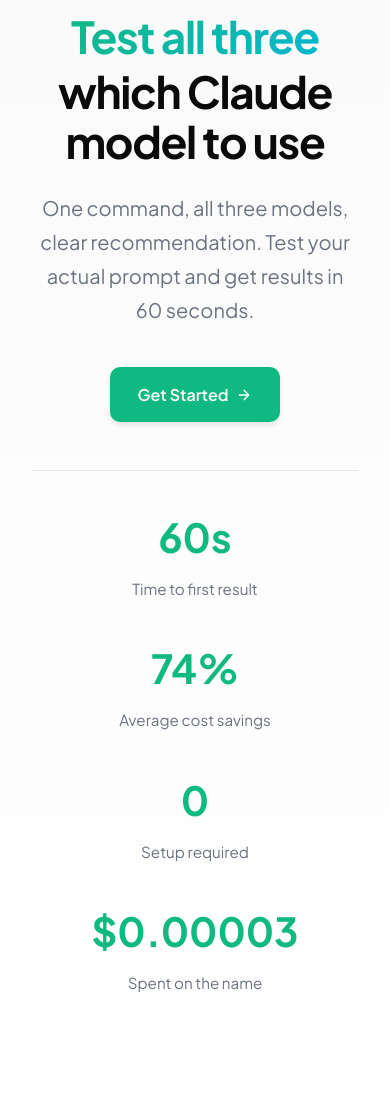
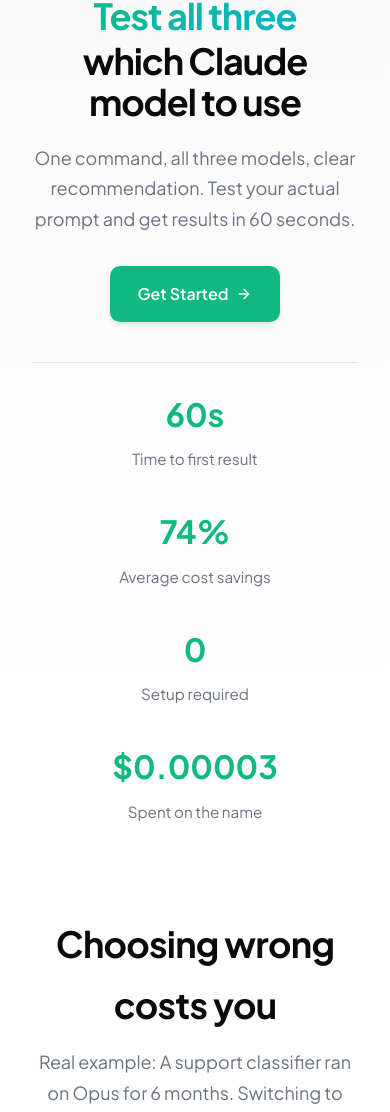
Before and after one commit to mpalermiti/which-claude, a website: page docs/index.html in a window 390 px wide. Shown: the part 144-1256 px from the top of the page. Drawn offline with Linux system fonts and the light colour scheme.

Commit message:
Reduce font sizes and spacing across the site for tighter design

```diff
--- a/docs/index.html
+++ b/docs/index.html
@@ -89,17 +89,17 @@
 
     /* Hero */
     .hero {
-      padding: 4rem 0 3rem;
+      padding: 3rem 0 2.5rem;
       text-align: center;
       background: linear-gradient(to bottom, var(--surface), var(--bg));
     }
 
     .hero h1 {
       font-family: 'Plus Jakarta Sans', sans-serif;
-      font-size: 4rem;
+      font-size: 3.25rem;
       font-weight: 700;
       line-height: 1.15;
-      margin-bottom: 1.5rem;
+      margin-bottom: 1.25rem;
       letter-spacing: -0.03em;
       color: var(--text);
       overflow: visible;
@@ -111,16 +111,16 @@
       -webkit-text-fill-color: transparent;
       background-clip: text;
       display: inline-block;
-      min-width: 380px;
+      min-width: 320px;
       text-align: center;
       padding-bottom: 0.1em;
     }
 
     .hero-subtitle {
-      font-size: 1.25rem;
+      font-size: 1.125rem;
       color: var(--text-secondary);
       max-width: 650px;
-      margin: 0 auto 2.5rem;
+      margin: 0 auto 2rem;
       font-weight: 400;
     }
 
@@ -150,8 +150,8 @@
       display: flex;
       gap: 3rem;
       justify-content: center;
-      margin-top: 3rem;
-      padding-top: 2rem;
+      margin-top: 2.5rem;
+      padding-top: 1.5rem;
       border-top: 1px solid var(--border);
     }
 
@@ -161,7 +161,7 @@
 
     .stat-value {
       font-family: 'Plus Jakarta Sans', sans-serif;
-      font-size: 2.5rem;
+      font-size: 2rem;
       font-weight: 700;
       color: var(--accent);
       display: block;
@@ -175,19 +175,19 @@
 
     /* Problem */
     .problem {
-      padding: 4rem 0;
+      padding: 3rem 0;
     }
 
     .section-header {
       text-align: center;
-      margin-bottom: 3rem;
+      margin-bottom: 2.5rem;
     }
 
     .section-title {
       font-family: 'Plus Jakarta Sans', sans-serif;
-      font-size: 2.75rem;
+      font-size: 2.25rem;
       font-weight: 700;
-      margin-bottom: 1rem;
+      margin-bottom: 0.75rem;
       letter-spacing: -0.02em;
     }
 
@@ -237,7 +237,7 @@
 
     /* Demo */
     .demo {
-      padding: 4rem 0;
+      padding: 3rem 0;
       background: var(--surface);
     }
 
@@ -307,7 +307,7 @@
 
     /* Quick Start */
     .quick-start {
-      padding: 4rem 0;
+      padding: 3rem 0;
     }
 
     .install-box {
@@ -400,7 +400,7 @@
 
     /* Features */
     .features {
-      padding: 4rem 0;
+      padding: 3rem 0;
       background: var(--surface);
     }
 
@@ -445,16 +445,16 @@
 
     /* CTA Section */
     .cta-section {
-      padding: 5rem 0;
+      padding: 4rem 0;
       background: linear-gradient(to bottom, var(--surface), var(--bg));
       text-align: center;
     }
 
     .cta-section h2 {
       font-family: 'Plus Jakarta Sans', sans-serif;
-      font-size: 2.5rem;
+      font-size: 2rem;
       font-weight: 700;
-      margin-bottom: 1rem;
+      margin-bottom: 0.75rem;
       letter-spacing: -0.02em;
     }
 
@@ -555,7 +555,7 @@
     /* Responsive */
     @media (max-width: 768px) {
       .hero h1 {
-        font-size: 2.75rem;
+        font-size: 2.25rem;
       }
 
       .morph {
```
